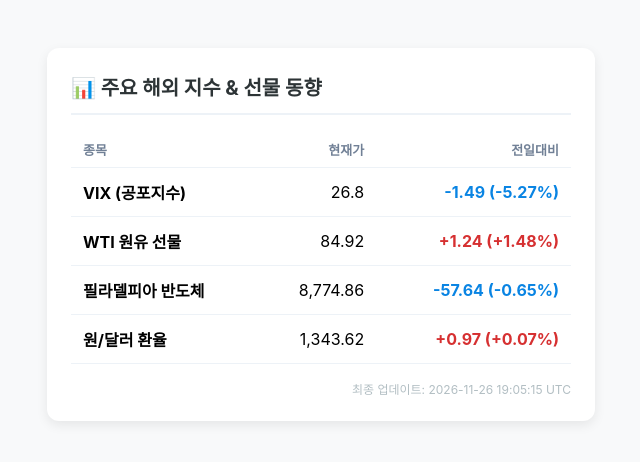
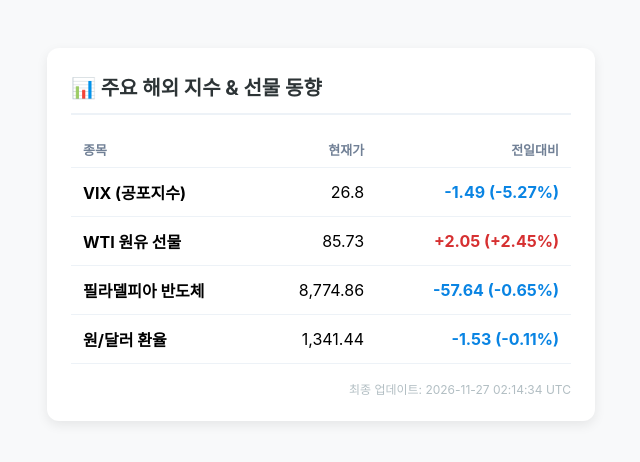
Before and after one commit to jungjc1117/americaSectorIndex, a plain HTML site: page index.html in a window 1280 px wide. Shown: the whole page, without its empty margins (319-959 px from the left). Drawn offline with Linux system fonts and the light colour scheme.

Commit message:
Auto update market data [skip ci]

```diff
--- a/index.html
+++ b/index.html
@@ -36,9 +36,9 @@
 
     <tr>
         <td style="padding: 12px; font-weight: bold;">WTI 원유 선물</td>
-        <td style="padding: 12px; text-align: right;">84.92</td>
+        <td style="padding: 12px; text-align: right;">85.73</td>
         <td style="padding: 12px; text-align: right; color: #d63031; font-weight: bold;">
-            +1.24 (+1.48%)
+            +2.05 (+2.45%)
         </td>
     </tr>
 
@@ -52,15 +52,15 @@
 
     <tr>
         <td style="padding: 12px; font-weight: bold;">원/달러 환율</td>
-        <td style="padding: 12px; text-align: right;">1,343.62</td>
-        <td style="padding: 12px; text-align: right; color: #d63031; font-weight: bold;">
-            +0.97 (+0.07%)
+        <td style="padding: 12px; text-align: right;">1,341.44</td>
+        <td style="padding: 12px; text-align: right; color: #0984e3; font-weight: bold;">
+            -1.53 (-0.11%)
         </td>
     </tr>
 
             </tbody>
         </table>
-        <div class="update-time">최종 업데이트: 2026-11-26 19:05:15 UTC</div>
+        <div class="update-time">최종 업데이트: 2026-11-27 02:14:34 UTC</div>
     </div>
 </body>
 </html>
```
